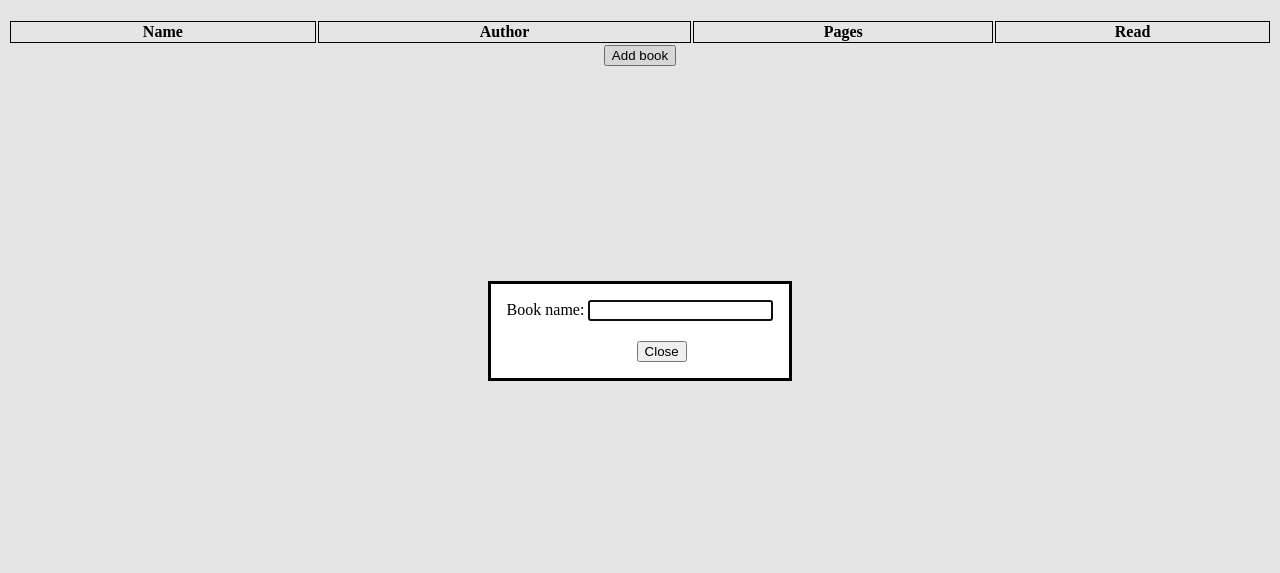
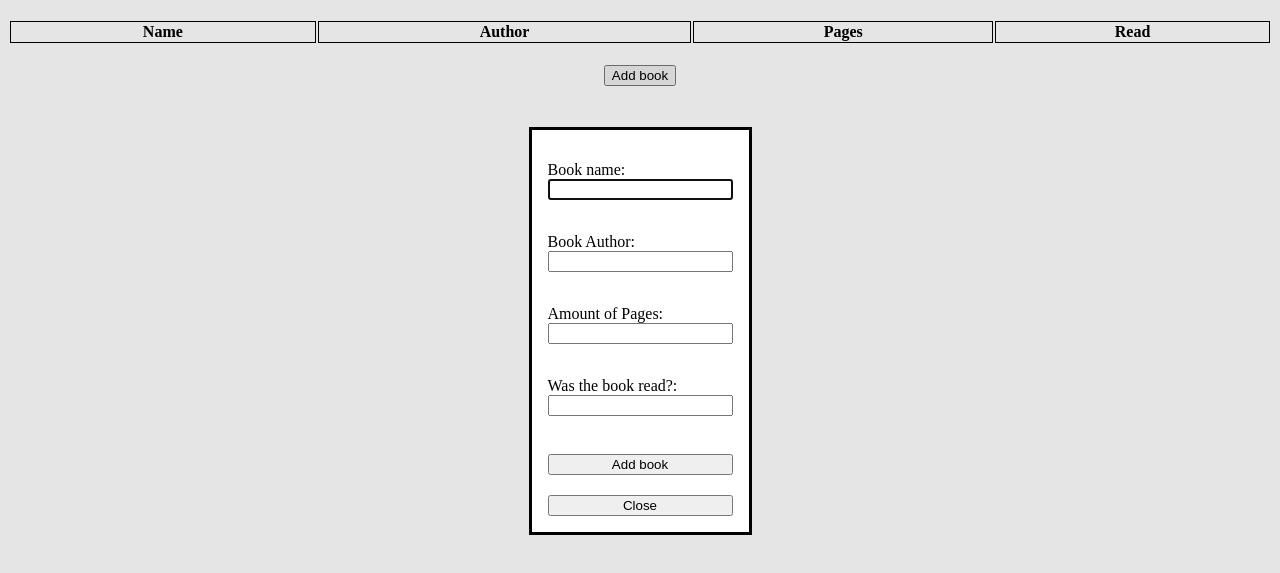
Before and after one commit to Keago99/books, a plain HTML site: page index.html in a window 1280 px wide. Both pictures are taken after a click on the button "Add book". Shown: the part 69-642 px from the top of the page. Drawn offline with Linux system fonts and the light colour scheme.

Commit message:
Add grid style to dialog to standardize spacing, add close button that closes dialog (maybe clear?)

```diff
--- a/Books.js
+++ b/Books.js
@@ -3,7 +3,7 @@
 const myLibrary = [];
 const addBookButton = document.getElementById("addBookButton");
 const bookDialog = document.getElementById("bookDialog");
-const closeModal = document.getElementById("closeModal");
+const closeBookDialog = document.getElementById("closeBookDialog");
 
 function book(title, author, pages, read){
     this.title = title;
@@ -24,9 +24,10 @@ function addBookToLibrary(title, author, pages, read){
 
 addBookButton.addEventListener("click", () => {
     bookDialog.showModal();
+    bookDialog.classList.add()
 });
 
-closeModal.addEventListener("click", (e) => {
+closeBookDialog.addEventListener("click", (e) => {
     e.preventDefault();
     bookDialog.close();
 });
--- a/index.html
+++ b/index.html
@@ -20,9 +20,19 @@
     <button type="button" id="addBookButton">Add book</button>
     <dialog id="bookDialog">
         <form method="dialog">
-            <label for="bookName">Book name:</label>
-            <input type="text" id="bookName" name="bookName"><br>
-            <button type="button" id="closeModal">Close</button>
+            <div id="gridLayout">
+                <label for="bookName">Book name:</label>
+                <input type="text" id="bookName" name="bookName" class="modalInput"><br>
+                <label for="bookName">Book Author:</label>
+                <input type="text" id="bookAuthor" name="bookAuthor" class="modalInput"><br>
+                <label for="bookName">Amount of Pages:</label>
+                <input type="text" id="bookPages" name="bookPages" class="modalInput"><br>
+                <label for="bookName">Was the book read?:</label>
+                <input type="text" id="bookRead" name="BookRead" class="modalInput"><br>
+                <button type="button" id="addBookDialog">Add book</button>
+                <button type="button" id="closeBookDialog">Close</button>
+
+            </div>
         </form>
     </dialog>
 </body>
--- a/styles.css
+++ b/styles.css
@@ -5,6 +5,10 @@ body{
     align-items: center;
     justify-content: center;
     flex-direction: column;
+}
+
+button{
+    margin-top: 20px;
 }
 
 table{
@@ -15,8 +19,15 @@ th, tr, td{
     border: 1px solid black;
 }
 
-
 #closeModal{
     margin-left: 130px;
     margin-top: 20px;
 }
+
+label{
+    margin-top: 15px;
+}
+
+#gridLayout{
+    display: grid;
+}
```
